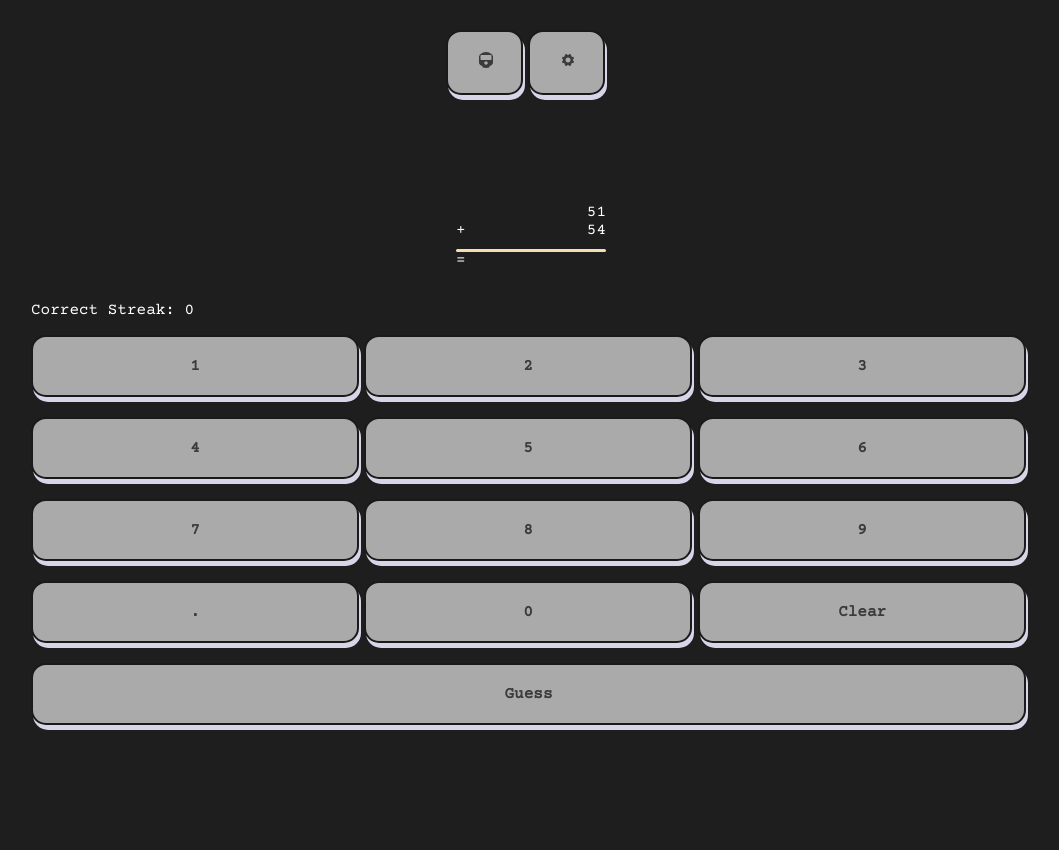
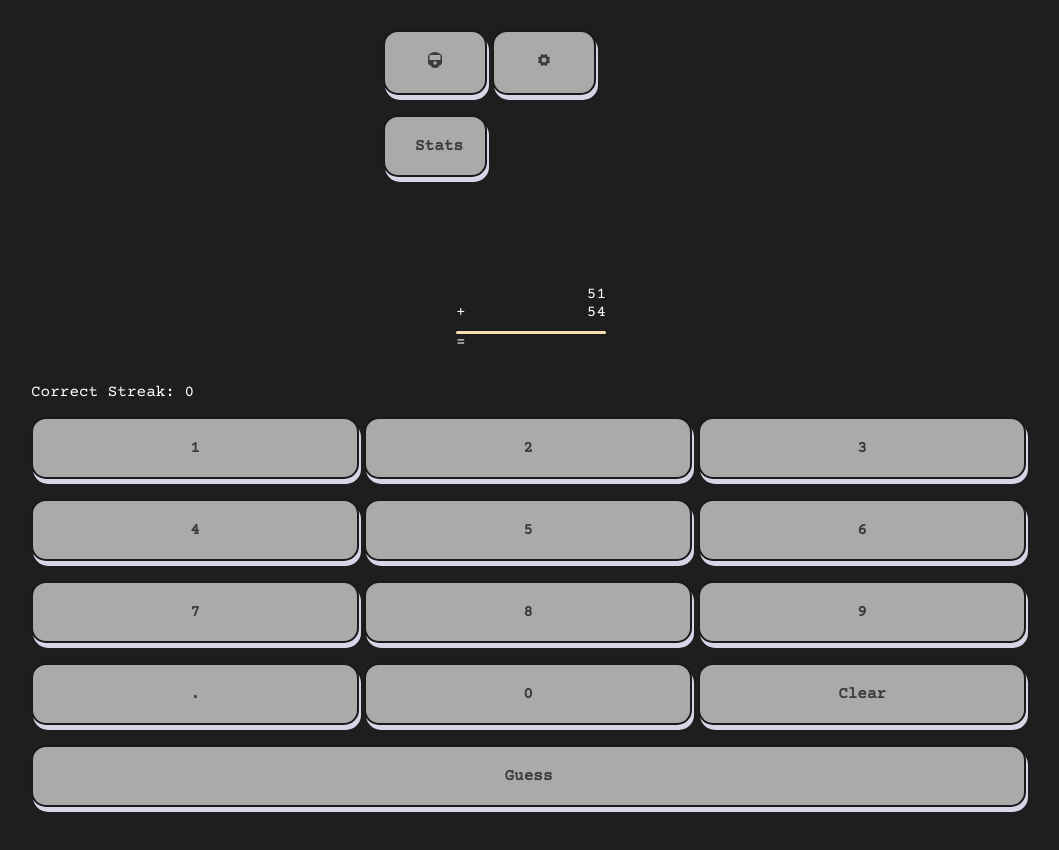
Before and after one commit to maxwelldinsmore/numbertrain, a React (Create React App) app: page / in a window 1280 px wide. Shown: the top 850 px of the page, without its empty margins (109-1168 px from the left). Before the commit the page ends 800 px from the top, so only its background shows below. Built offline with nearby package versions, Linux system fonts and the light colour scheme.

Commit message:
Minor Adjustments

```diff
--- a/src/Components/header.css
+++ b/src/Components/header.css
@@ -22,7 +22,7 @@ div {
 .headerButton {
   display: flex;
   flex-direction: row;
-  flex: 30%;
+  flex: 10%;
   flex-grow: 1;
   flex-wrap: wrap;
   flex-grow: 3%;
@@ -49,9 +49,10 @@ div {
   user-select: none;
   -webkit-user-select: none;
   touch-action: manipulation;
-  width: 45%;
+  width: 35%;
   will-change: transform;
   flex-wrap: wrap;
+  text-align: center;
   box-shadow: 2px 5px 0 #d9d4e7;
 }
 
--- a/src/Components/header.tsx
+++ b/src/Components/header.tsx
@@ -4,9 +4,9 @@ import './header.css';
 import { FaTrain } from "react-icons/fa";
 import { IoIosSettings } from "react-icons/io";
 import { Button } from 'react-bootstrap';
-
+//
 const Header = () => {
-
+    //
     return (
         <div>
         <header>
@@ -16,6 +16,10 @@ const Header = () => {
             <Link to="Settings">
                 <Button className='headerButton'> <IoIosSettings className="iconStyle" /></Button>
             </Link>
+            <Link to="Stats"> {/*  get stats icon   */}
+                <Button className='headerButton'> Stats</Button>
+
+            </Link>
 
         </header>
         </div>
--- a/src/routes/HomePage.tsx
+++ b/src/routes/HomePage.tsx
@@ -3,7 +3,8 @@ import './MainGame.css';
 import { useState, FunctionComponent, Component } from 'react';
 import { createBrowserRouter, RouterProvider } from 'react-router-dom';
 
-
+// https://www.youtube.com/watch?v=wXLf18DsV-I&ab_channel=ReactConf
+// To understand hooks better
 function HomePage() {
 
   let [guess, setGuess] = useState("");
@@ -42,6 +43,7 @@ function HomePage() {
       return "Correct!";
     } else {
       setStreak(0);
+      setGuess("");
       return "Incorrect, try again";
     }
   }
```
Also changed, not shown: src/routes/Stats.tsx (added, +13 -0 lines).
